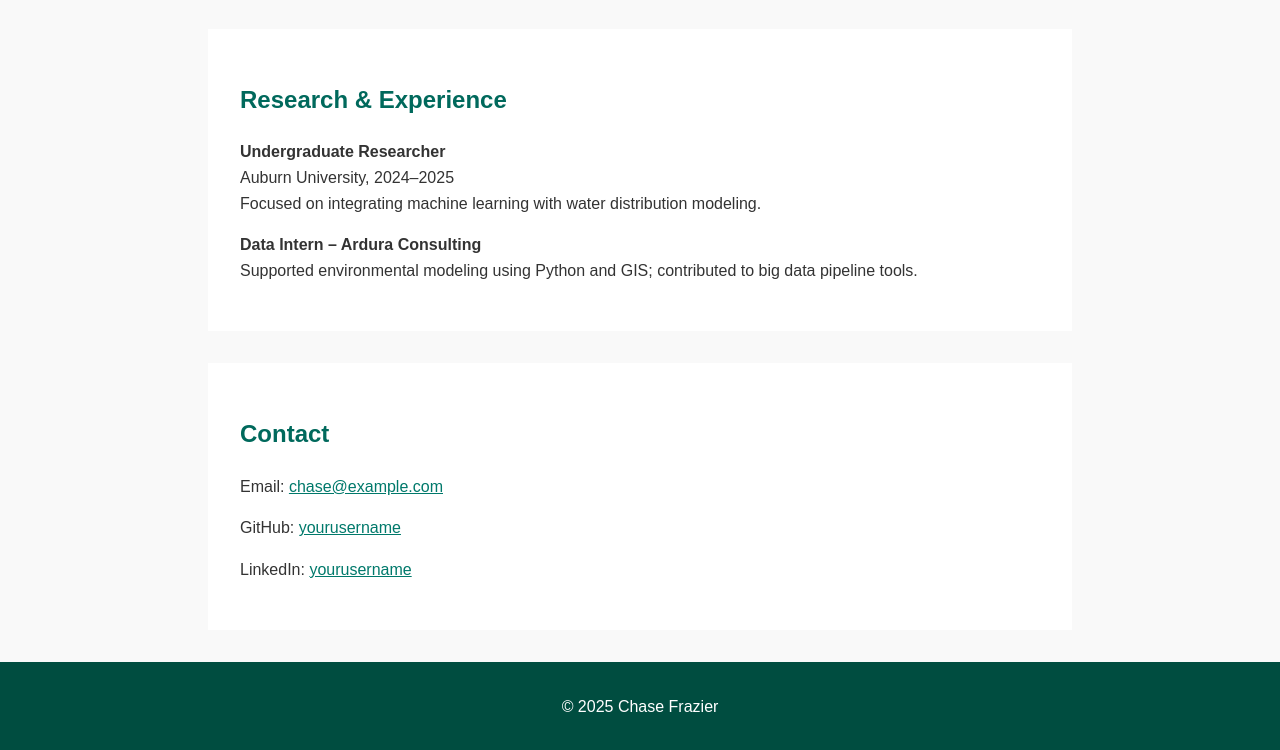
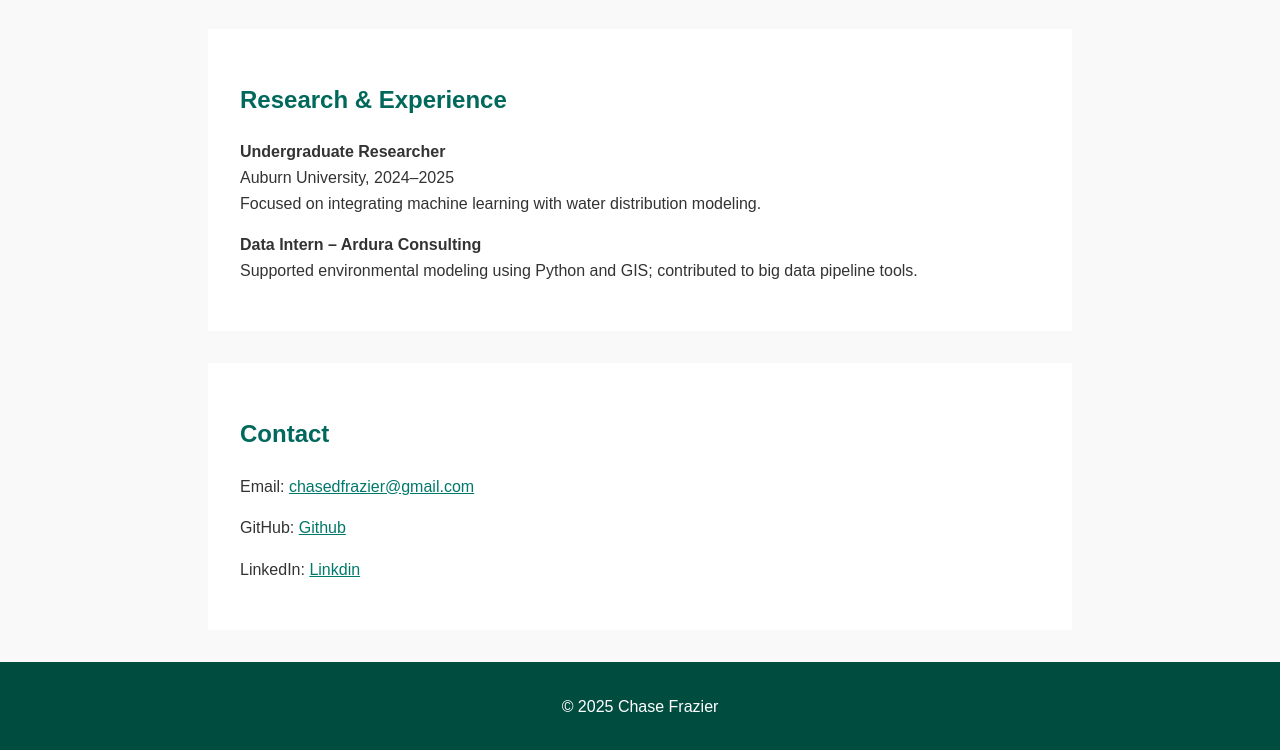
Before and after one commit to Lakhpo/lakhpo.github.io, a plain HTML site: page index.html in a window 1280 px wide. Shown: the part 874-1624 px from the top of the page. Drawn offline with Linux system fonts and the light colour scheme.

Commit message:
Update index.html

```diff
--- a/index.html
+++ b/index.html
@@ -104,9 +104,9 @@
 
 <section id="contact">
   <h2>Contact</h2>
-  <p>Email: <a href="mailto:chase@example.com">chase@example.com</a></p>
-  <p>GitHub: <a href="https://github.com/yourusername" target="_blank">yourusername</a></p>
-  <p>LinkedIn: <a href="https://linkedin.com/in/yourusername" target="_blank">yourusername</a></p>
+  <p>Email: <a href="mailto:chasedfrazier@gmail.com">chasedfrazier@gmail.com</a></p>
+  <p>GitHub: <a href="https://github.com/Lakhpo" target="_blank">Github</a></p>
+  <p>LinkedIn: <a href="https://www.linkedin.com/in/chase-frazier-9b715a20b" target="_blank">Linkdin</a></p>
 </section>
 
 <footer>
```
